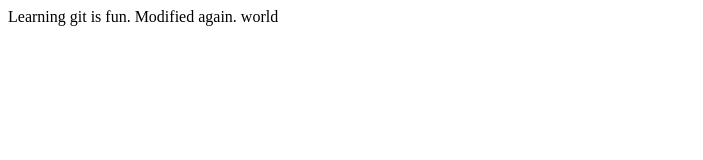
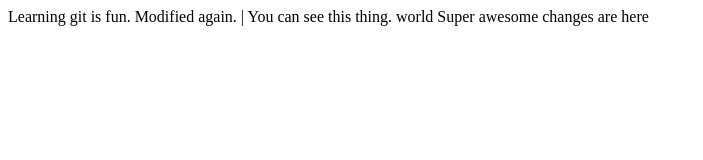
Before and after one commit to M-Saqib-K/demo-repo, a plain HTML site: page index.html in a window 1280 px wide. Shown: the whole page, without its empty margins (0-703 px from the left). Drawn offline with Linux system fonts and the light colour scheme.

Commit message:
Changes done in index.html

```diff
--- a/index.html
+++ b/index.html
@@ -9,7 +9,8 @@
 <body>
 
     Learning git is fun.
-    Modified again.
+    Modified again. | You can see this thing.
     world
+    Super awesome changes are here
 </body>
 </html>
```
